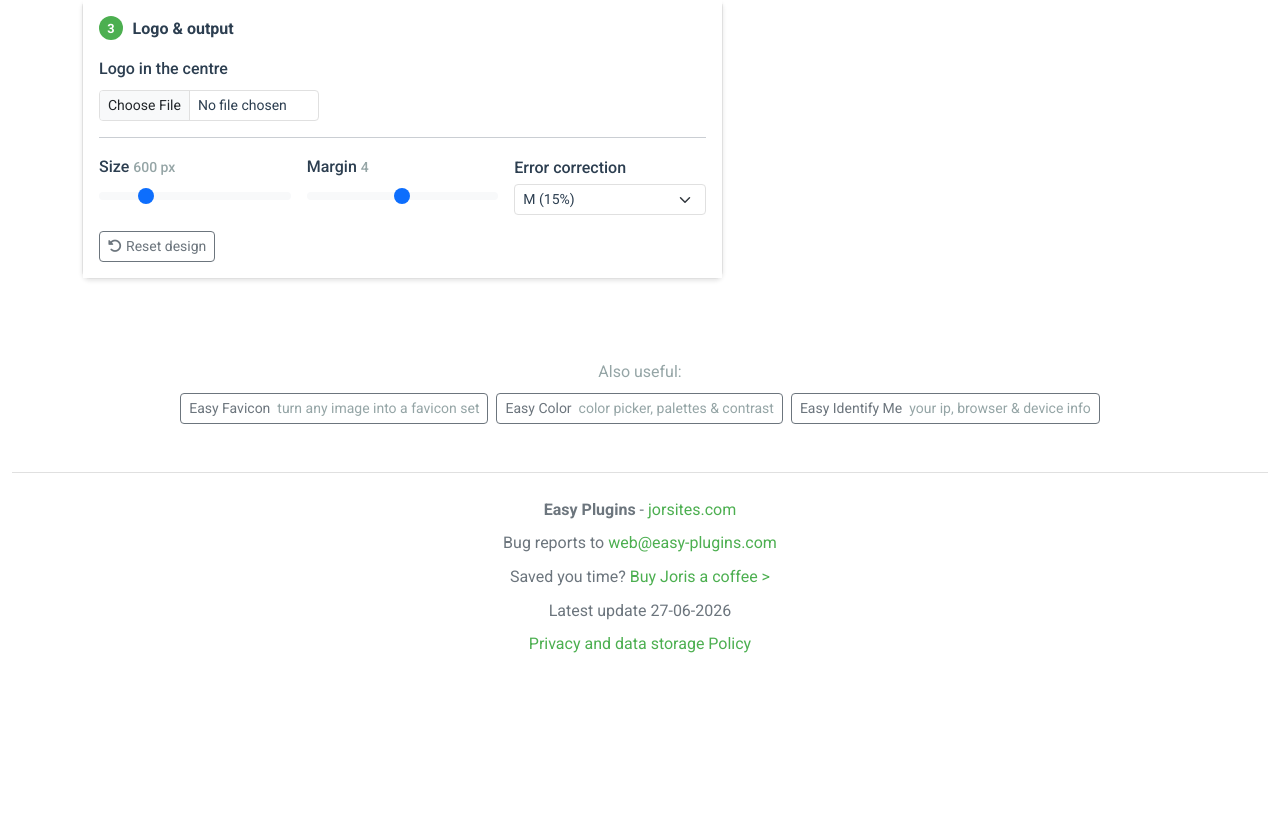
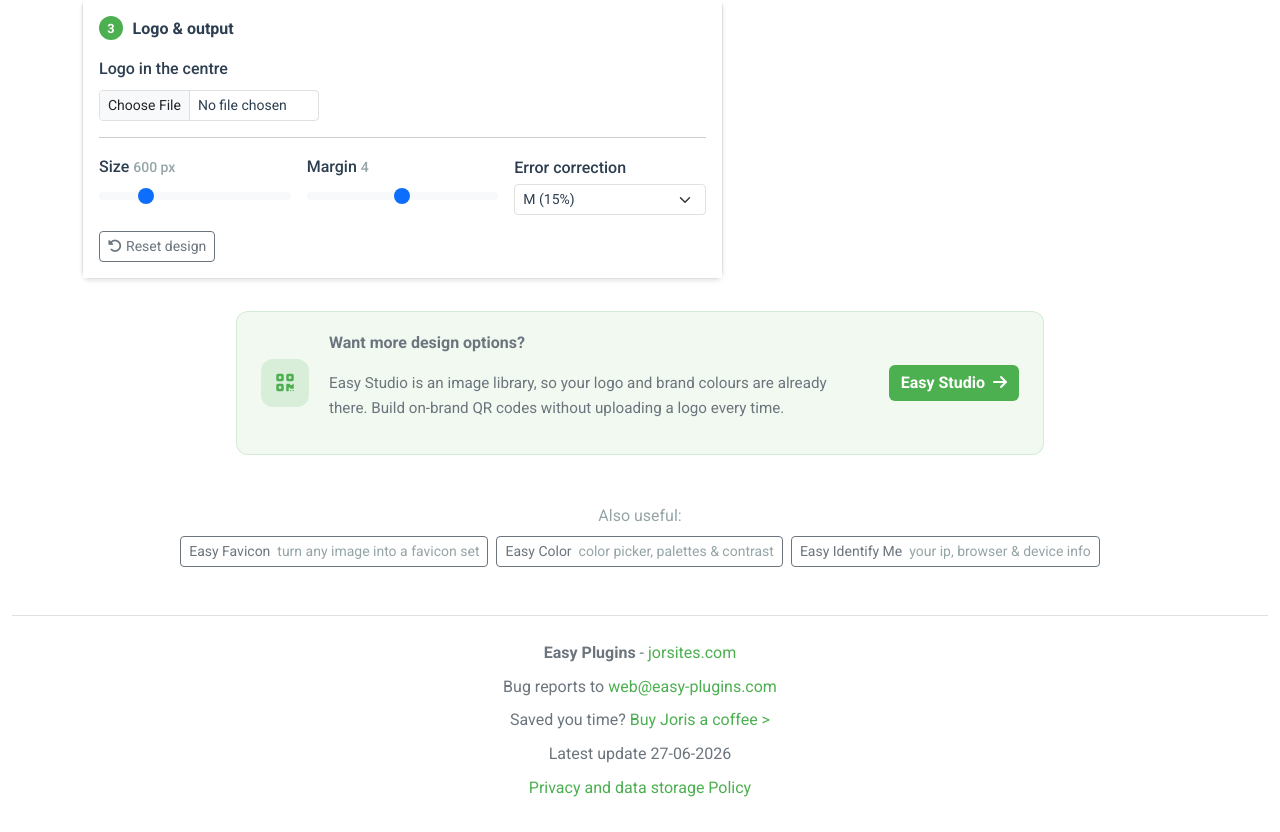
Before and after one commit to joris85/easy-plugins, a PHP site: page /easy-qr/ in a window 1280 px wide. Shown: the part 919-1751 px from the top of the page. Before the commit the page ends 1572 px from the top, so only its background shows below. Run offline with PHP 8.4, Linux system fonts and the light colour scheme.

Commit message:
Easy QR: add the Easy Studio promo under the tool
Easy Image had this block inline in its own page and stylesheet. Rather
than paste a second copy, the markup moves to shared/app-promo.php and the
styling to master.css, so the next tool that wants it includes one line.
Easy Image is left alone: its page stylesheet loads after master.css and
still wins, so it renders exactly as before.

The link goes to easy-studio.app. easy-image.app redirects there, and
easy-studio.com is an unrelated French agency, so the domain is deliberate.

The wording names a real difference rather than a vague "more options":
Easy QR already does logos, WiFi and contact codes, so the block points at
the one thing it cannot do, which is pull a logo straight from a library
you already keep.

The button background is forced, because several tool stylesheets carry a
"body.dark .btn" rule that outranks a plain class selector and would
otherwise turn it grey.

Co-Authored-By: Claude Opus 5 <noreply@anthropic.com>

```diff
--- a/easy-plugins/public_html/easy-qr/index.php
+++ b/easy-plugins/public_html/easy-qr/index.php
@@ -257,6 +257,17 @@ include '../shared/header.php';
             </div>
         </div>
 
+        <?php
+        $appPromoCampaign = 'easy-qr';
+        $appPromoIcon = 'fa-qrcode';
+        $appPromoTitle = ['Want more design options?', 'Wil je meer ontwerpopties?'];
+        $appPromoText = [
+            'Easy Studio is an image library, so your logo and brand colours are already there. Build on-brand QR codes without uploading a logo every time.',
+            'Easy Studio is een afbeeldingenbibliotheek, dus je logo en huisstijlkleuren staan er al. Maak QR-codes in je huisstijl zonder elke keer een logo te uploaden.'
+        ];
+        include '../shared/app-promo.php';
+        ?>
+
         <?php include '../shared/footer.php'; ?>
     </div>
 
--- /dev/null
+++ b/easy-plugins/public_html/shared/app-promo.php
@@ -0,0 +1,38 @@
+<?php
+/**
+ * Easy Studio promo block, shown at the bottom of a tool page.
+ *
+ * Set these before including, all optional:
+ *   $appPromoCampaign - tool slug, used for UTM tracking (default 'tool')
+ *   $appPromoIcon     - Font Awesome class (default 'fa-folder-open')
+ *   $appPromoTitle    - array [en, nl]
+ *   $appPromoText     - array [en, nl]
+ *
+ * The link goes to easy-studio.app. Note that easy-studio.com is an unrelated
+ * company, so the domain here is deliberate and should not be "corrected".
+ */
+require_once __DIR__ . '/site-lang.php';
+
+$appPromoCampaign = $appPromoCampaign ?? 'tool';
+$appPromoIcon = $appPromoIcon ?? 'fa-folder-open';
+$appPromoTitle = $appPromoTitle ?? ['Want more?', 'Wil je meer?'];
+$appPromoText = $appPromoText ?? [
+    'Are you a freelancer or professional? Check out Easy Studio.',
+    'Ben je freelancer of professional? Bekijk Easy Studio.'
+];
+$appPromoUrl = 'https://easy-studio.app/?utm_source=easy-plugins&utm_medium=tool&utm_campaign=' . rawurlencode($appPromoCampaign);
+?>
+<section class="app-promo">
+    <div class="app-promo__inner">
+        <div class="app-promo__icon" aria-hidden="true">
+            <i class="fas <?= htmlspecialchars($appPromoIcon, ENT_QUOTES, 'UTF-8') ?>"></i>
+        </div>
+        <div class="app-promo__content">
+            <p class="app-promo__title"><?= easyPluginsText($appPromoTitle[0], $appPromoTitle[1]) ?></p>
+            <p class="app-promo__text"><?= easyPluginsText($appPromoText[0], $appPromoText[1]) ?></p>
+        </div>
+        <a href="<?= htmlspecialchars($appPromoUrl, ENT_QUOTES, 'UTF-8') ?>" target="_blank" rel="noopener" class="btn app-promo__btn">
+            Easy Studio <i class="fas fa-arrow-right ms-1"></i>
+        </a>
+    </div>
+</section>
--- a/easy-plugins/public_html/shared/header.php
+++ b/easy-plugins/public_html/shared/header.php
@@ -197,7 +197,7 @@ if (isset($canonicalPath)):
     <link rel="stylesheet" href="https://cdnjs.cloudflare.com/ajax/libs/font-awesome/6.5.1/css/all.min.css" integrity="sha512-DTOQO9RWCH3ppGqcWaEA1BIZOC6xxalwEsw9c2QQeAIftl+Vegovlnee1c9QX4TctnWMn13TZye+giMm8e2LwA==" crossorigin="anonymous" referrerpolicy="no-referrer" />
 
     <!-- Unified Master CSS -->
-    <link rel="stylesheet" href="/shared/master.css?v=2.3">
+    <link rel="stylesheet" href="/shared/master.css?v=2.4">
 
     <!-- Theme Management (toggling and widgets; the class is already set above) -->
     <script src="/shared/theme.js?v=3" defer></script>
--- a/easy-plugins/public_html/shared/master.css
+++ b/easy-plugins/public_html/shared/master.css
@@ -772,3 +772,83 @@ body.dark .ep-brand-text strong {
 .nav-cat-icon {
     vertical-align: -2.5px;
 }
+
+/* ===== EASY STUDIO PROMO (shared/app-promo.php) =====
+   Easy Image carries its own copy of these rules in its page stylesheet,
+   which loads after this file and therefore still wins there. */
+.app-promo {
+    margin: 0 auto 2.5rem;
+    padding: 0 1rem;
+    max-width: 840px;
+}
+
+.app-promo__inner {
+    display: flex;
+    align-items: center;
+    gap: 1.25rem;
+    padding: 1.1rem 1.5rem;
+    border-radius: 12px;
+    background: rgba(76, 175, 80, 0.08);
+    border: 1px solid rgba(76, 175, 80, 0.18);
+}
+
+.app-promo__icon {
+    width: 48px;
+    height: 48px;
+    flex-shrink: 0;
+    border-radius: 12px;
+    background: rgba(76, 175, 80, 0.15);
+    display: flex;
+    align-items: center;
+    justify-content: center;
+    color: #4CAF50;
+    font-size: 1.25rem;
+}
+
+.app-promo__content {
+    flex: 1;
+    min-width: 0;
+}
+
+/* Text colour is deliberately left to the site-wide "p" rule above, which
+   is !important and would win anyway. The weight and size carry the
+   hierarchy instead, matching the same block on Easy Image. */
+.app-promo__title {
+    margin: 0 0 0.15rem;
+    font-weight: 600;
+}
+
+.app-promo__text {
+    margin: 0;
+    font-size: 0.95rem;
+}
+
+/* Several tool stylesheets carry a "body.dark .btn" rule, which outranks a
+   plain class selector and would turn this button grey. Forced, so the
+   partial keeps its own look on whichever page it is dropped into. */
+.app-promo__btn {
+    flex-shrink: 0;
+    width: auto;
+    background: #4CAF50 !important;
+    color: #fff !important;
+    border: none;
+    font-weight: 600;
+    white-space: nowrap;
+}
+
+.app-promo__btn:hover {
+    background: #43A047 !important;
+    color: #fff !important;
+}
+
+body.dark .app-promo__inner {
+    background: rgba(76, 175, 80, 0.1);
+    border-color: rgba(76, 175, 80, 0.25);
+}
+
+@media (max-width: 576px) {
+    .app-promo__inner {
+        flex-direction: column;
+        text-align: center;
+    }
+}
```
